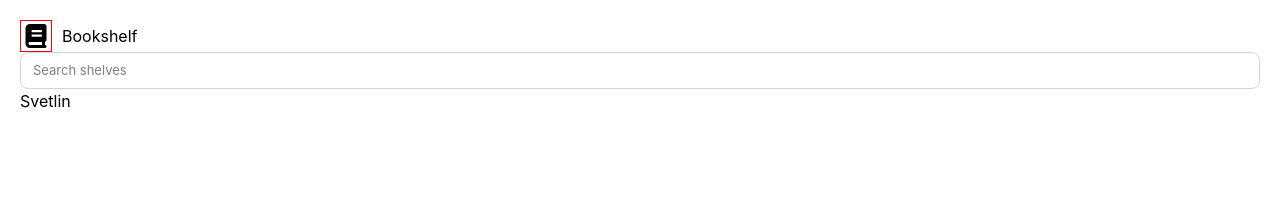
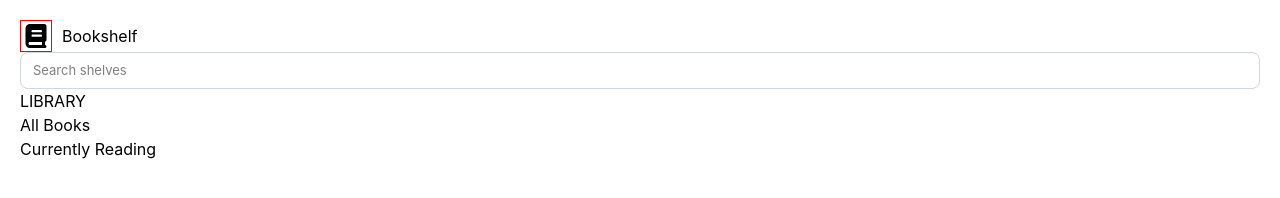
Before and after one commit to SvetlinGG/Personal-Reading-List, a website built with Vite: page index.html in a window 1280 px wide. Built offline with nearby package versions, Linux system fonts and the light colour scheme.

Commit message:
items of navbar

```diff
--- a/index.html
+++ b/index.html
@@ -18,10 +18,21 @@
         type="text"
         name="search"
         class="border border-gray-300 rounded-md px-3 py-2 text-sm w-full"
-        placeholder="Search shelves" />
+        placeholder="Search shelves"
+        />
+      <h3>LIBRARY</h3>
+      <div class="library-items">
+        <div class="all-books">
+          <a href="">All Books</a>
+        </div>
+
+        <div class="currently-reading">
+          <a href="">Currently Reading</a>
+        </div>
+      </div>
 
     </nav>
-    <h1>Svetlin</h1>
+
 
   </body>
 </html>
```
